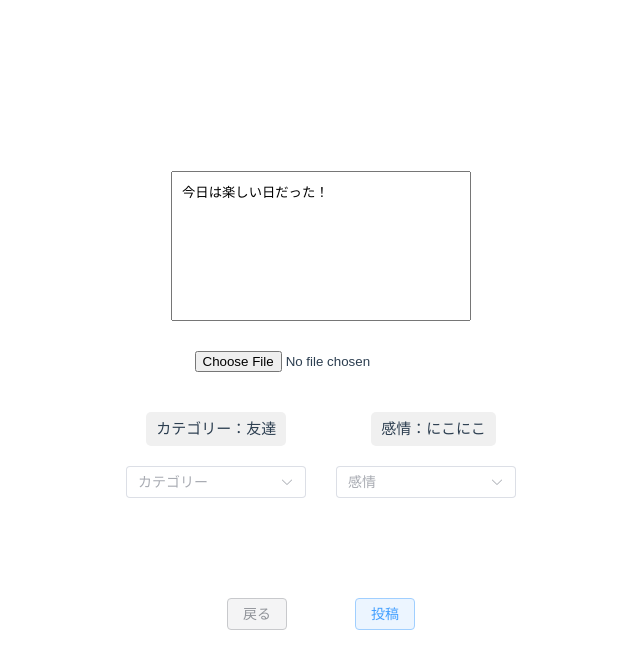
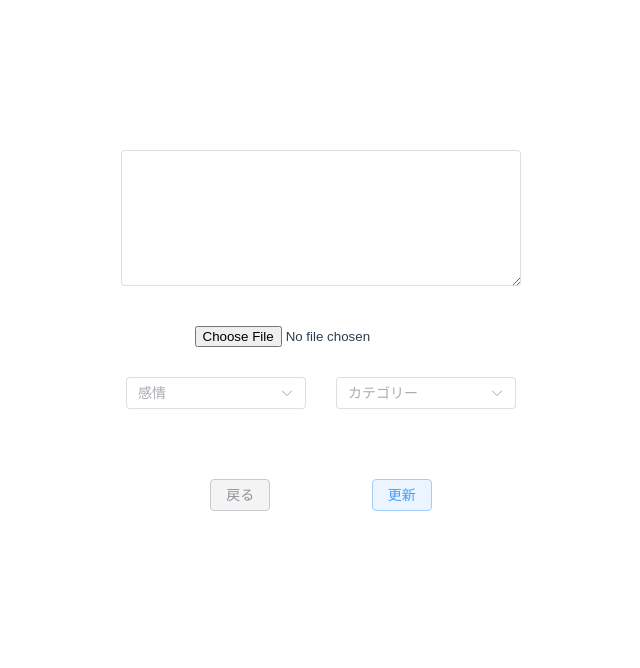
Before and after one commit to aya0903/MyLog, a Vue app in the folder frontend/: page /edit-Diary in a window 1280 px wide. Shown: the top 668 px of the page, without its empty margins (319-959 px from the left). Built offline with nearby package versions, Linux system fonts and the light colour scheme.

Commit message:
日記編集機能を追加しました

```diff
--- a/frontend/src/stores/diary.js
+++ b/frontend/src/stores/diary.js
@@ -10,6 +10,13 @@ export const useDiaryStore = defineStore('diary', {
     tag: '',
   }),
   actions: {
+    update(id, content, picture, emotion, tag) {
+      this.id = id
+      this.content = content
+      this.picture = picture
+      this.emotion = emotion
+      this.tag = tag
+    },
     updateId(id) {
       this.id = id
     },
--- a/frontend/src/views/DiaryDetail.vue
+++ b/frontend/src/views/DiaryDetail.vue
@@ -1,5 +1,4 @@
 <!-- 日記詳細画面 -->
-
 <script setup>
 import { onMounted, ref } from 'vue'
 import { useRouter } from 'vue-router'
@@ -15,8 +14,9 @@ onMounted(async () => {
   try {
   const response = await axios.get(`http://localhost:3000/api/diaries/${id}`)
   diary.value = response.data
-  console.log("取得したデータ:", response.data)
-  console.log(diary.value[0])
+  const res = response.data[0]
+  diaryStore.update(res.id, res.content, res.picture, res.emotion, res.tag)
+  console.log("取得したデータ:", res)
   } catch (error) {
     console.error("ユーザー取得エラー:", error)
   }
--- a/frontend/src/views/EditDiary.vue
+++ b/frontend/src/views/EditDiary.vue
@@ -1,24 +1,24 @@
+<!-- 日記編集画面 -->
 <script setup>
-import { ref, reactive } from 'vue'
 import { useRouter } from 'vue-router'
+import { ref } from 'vue'
+import axios from 'axios'
+import { ElMessage } from 'element-plus'
+import { useDiaryStore } from '../stores/diary'
 import { useCompleteStore } from '@/stores/complete'
 
 const router = useRouter()
+const diaryStore = useDiaryStore()
+const id = diaryStore.$state.id
 const completeStore = useCompleteStore()
 
+const content = ref(diaryStore.$state.content)
+const picture = ref(diaryStore.$state.picture)
+const emotion = ref(diaryStore.$state.emotion)
+const tag = ref(diaryStore.$state.tag)
+const previewUrl = ref(diaryStore.$state.picture)
 
-const form = reactive({
-  content: '今日は楽しい日だった！',
-  image: null,
-  imageUrl: '',
-  category: '友達',
-  emotion: 'にこにこ'
-})
-
-const categoryValue = ref('')
-const emotionValue = ref('')
-
-const categoryOptions = [
+const tagOptions = [
   {
     value: '自分',
     label: '自分',
@@ -75,68 +75,88 @@ const emotionOptions = [
   },
 ]
 
-const handleImageChange = (e) => {
-  const file = e.target.files[0]
-  form.image = file
-  if (file) {
-    form.imageUrl = URL.createObjectURL(file)
+const handleImageChange = (file) => {
+  previewUrl.value = URL.createObjectURL(file.target.files[0])
+
+  const reader = new FileReader()
+  reader.onload = () => {
+    picture.value = reader.result
   }
+  reader.readAsDataURL(file.target.files[0])
+  return false
 }
 
 const back = () => router.back()
 
-const submit = () => {
+const submit = async () => {
+  try {
+  await axios.post(`http://localhost:3000/api/diaries/${id}`, {
+    content: content.value,
+    picture: picture.value,
+    emotion: emotion.value,
+    tag: tag.value,
+  })
     router.push('/complete')
     completeStore.update('日記の編集', '/')
+  } catch (error) {
+
+    console.error("日記編集エラー:", error)
+    if (error.response.data.message) {
+      ElMessage.error(error.response.data.message)
+    } else {
+      ElMessage.error('通信エラーが発生しました。')
+    }
+  }
 }
 </script>
 
 <template>
   <div class="container">
-
-    <textarea v-model="form.content" placeholder="本文を入力" class="textarea"></textarea>
+    <el-input
+      v-model="content"
+      type="textarea"
+      :rows="6"
+      class="input-area"
+    />
 
     <input type="file" @change="handleImageChange" class="file-input" />
+    <div class="preview">
+      <img v-if="previewUrl" :src="previewUrl" alt="日記画像" class="preview-image" />
+    </div>
 
-    <div class="preview">
-      <img v-if="form.imageUrl" :src="form.imageUrl" alt="選択された画像" class="preview-image" />
-    </div>
-  <div class="tags">
-    <div class="tag" @click="goToCategorySelect">カテゴリー：{{ form.category }}</div>
-    <div class="tag" @click="goToEmotionSelect">感情：{{ form.emotion }}</div>
-  </div>
 
     <div class="select-container">
       <el-select
-      v-model="categoryValue"
-      placeholder="カテゴリー"
-      style="width: 180px"
-      >
-      <el-option
-        v-for="item in categoryOptions"
-        :key="item.value"
-        :label="item.label"
-        :value="item.value"
-      />
-      </el-select>
-
-      <el-select
-        v-model="emotionValue"
+        v-model="emotion"
         placeholder="感情"
         style="width: 180px"
         placement="bottom-start"
         >
         <el-option
-        v-for="item in emotionOptions"
-        :key="item.value"
-        :label="item.label"
-        :value="item.value"
+          v-for="emotion in emotionOptions"
+          :key="emotion.value"
+          :label="emotion.label"
+          :value="emotion.value"
+        />
+        </el-select>
+
+        <el-select
+          v-model="tag"
+          placeholder="カテゴリー"
+          style="width: 180px"
+          placement="bottom-start"
+        >
+        <el-option
+          v-for="tag in tagOptions"
+          :key="tag.value"
+          :label="tag.label"
+          :value="tag.value"
         />
         </el-select>
     </div>
     <div class="buttons">
       <el-button type="info" plain @click="back">戻る</el-button>
-      <el-button type="primary" plain @click="submit">投稿</el-button>
+      <el-button type="primary" plain @click="submit">更新</el-button>
     </div>
   </div>
 </template>
@@ -144,34 +164,33 @@ const submit = () => {
 <style scoped>
 .container {
   height: 100vh;
+  max-width: 400px;
   display: flex;
   flex-direction: column;
-  justify-content: center;
   align-items: center;
-  padding: 20px;
-  box-sizing: border-box;
-  gap: 20px;
+  padding-top: 150px;
+  margin: 0 auto;
 }
 
-.textarea {
+.text {
   width: 300px;
   height: 150px;
   padding: 10px;
   resize: none;
 }
 
+.input-area {
+  width: 100%;
+}
+
 .file-input {
   margin-top: 10px;
+  padding-top: 30px;
 }
 
 .preview-image {
   max-width: 200px;
   margin-top: 10px;
-}
-
-.tags {
-  display: flex;
-  gap: 85px;
 }
 
 .tag {
@@ -183,13 +202,13 @@ const submit = () => {
 .select-container {
   display: flex;
   gap: 30px;
-  margin-bottom: 10px;
+  padding-top: 30px;
 }
 
 .buttons {
   display: flex;
   justify-content: space-evenly;
-  width: 300px;
   padding-top: 70px;
+  width: 400px;
 }
 </style>
--- a/frontend/src/views/PostDiary.vue
+++ b/frontend/src/views/PostDiary.vue
@@ -87,7 +87,6 @@ const next = () => {
   gap: 50px;
   width: 100%;
   max-width: 400px;
-
 }
 
 .input-area {
```
Also changed, not shown: 1 other file (tests, documents, lock files or other folders). Lines whose indentation alone changed are shown as unchanged.
